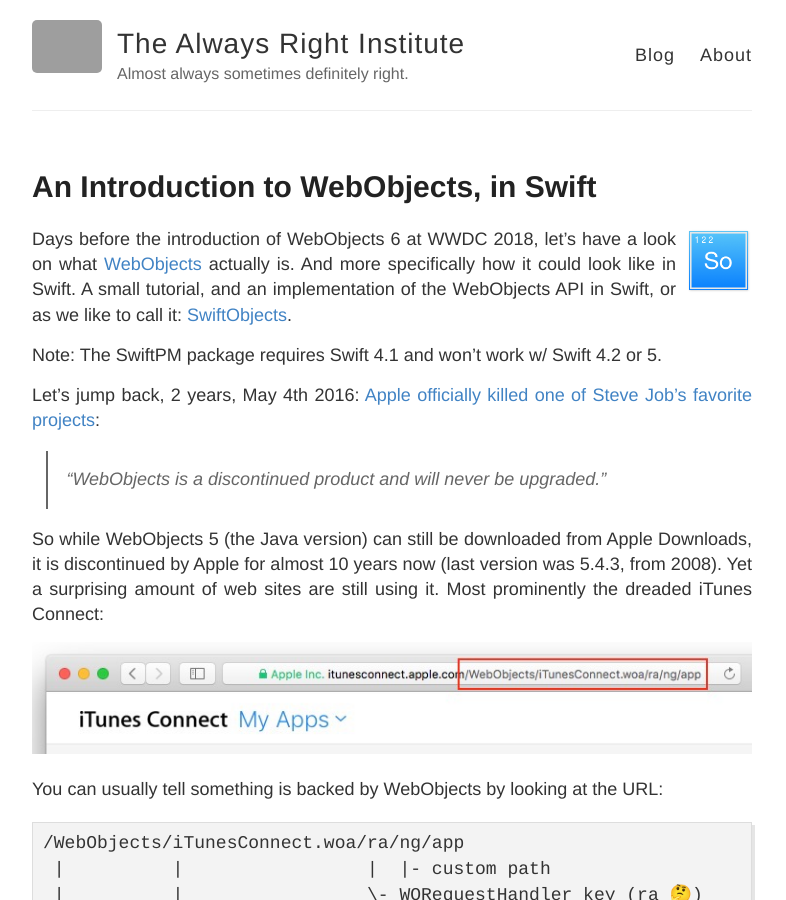
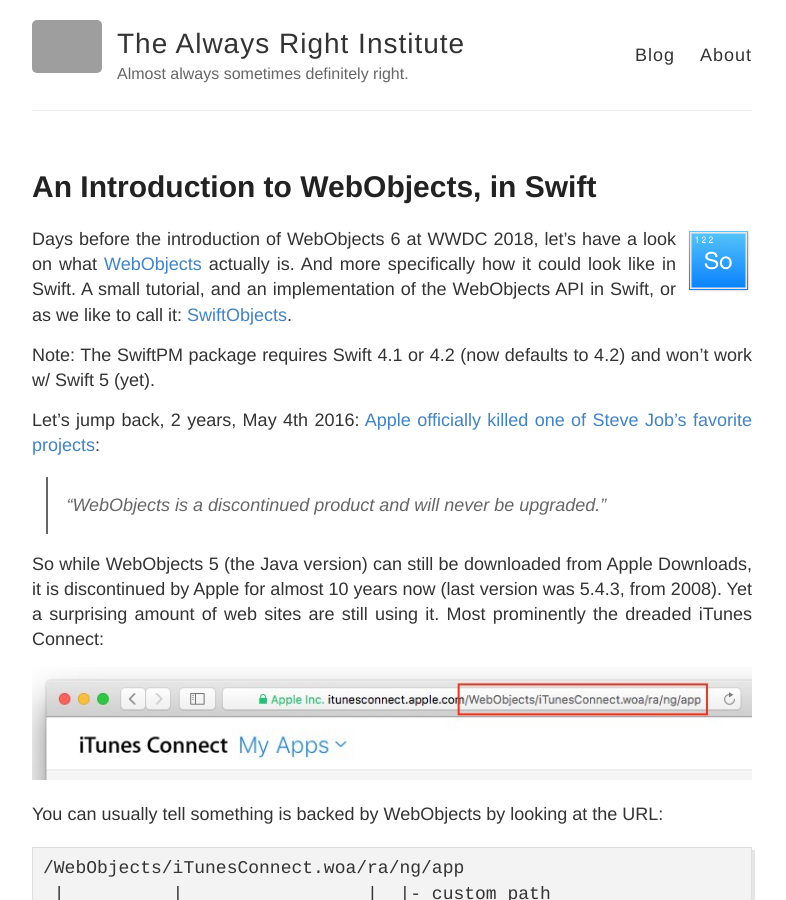
Before and after one commit to AlwaysRightInstitute/alwaysrightinstitute.github.io, a Jekyll site: the page built from _posts/2018-06-02-wo-intro.md, in a window 1280 px wide and 900 px high. Shown: the whole window, without its empty margins (248-1034 px from the left). Built offline with Jekyll 4.4.1, drawn with Linux system fonts in a browser that asks for light colours; grey boxes are pictures that could not be loaded.

Commit message:
Update info about SwiftObjects
...

```diff
--- a/_posts/2018-06-02-wo-intro.md
+++ b/_posts/2018-06-02-wo-intro.md
@@ -18,7 +18,8 @@
 WebObjects API in Swift, or as we like to call it:
 [SwiftObjects](http://swiftobjects.org).
 
-Note: The SwiftPM package requires Swift 4.1 and won't work w/ Swift 4.2 or 5.
+Note: The SwiftPM package requires Swift 4.1 or 4.2 (now defaults to 4.2) and
+      won't work w/ Swift 5 (yet).
 
 Let's jump back, 2 years, May 4th 2016:
 [Apple officially killed one of Steve Job's favorite projects](https://www.businessinsider.de/apple-officially-discontinues-webobjects-2016-5?r=US&IR=T):
```
